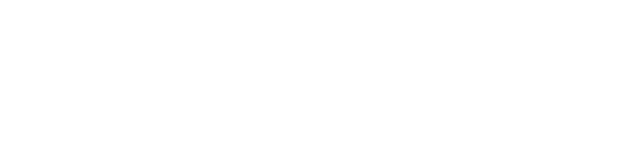
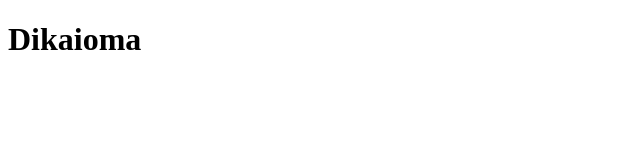
Before and after one commit to Dikaioma/template.github.io, a plain HTML site: page index.html in a window 1280 px wide. Shown: the whole page, without its empty margins (0-640 px from the left). Drawn offline with Linux system fonts and the light colour scheme.

Commit message:
Update index.html

```diff
--- a/index.html
+++ b/index.html
@@ -301,7 +301,7 @@
 		</noscript>
 	</head>
 	<body>
-
+		<h1>Dikaioma<h1>
 
 	</body>
 </html>
```
